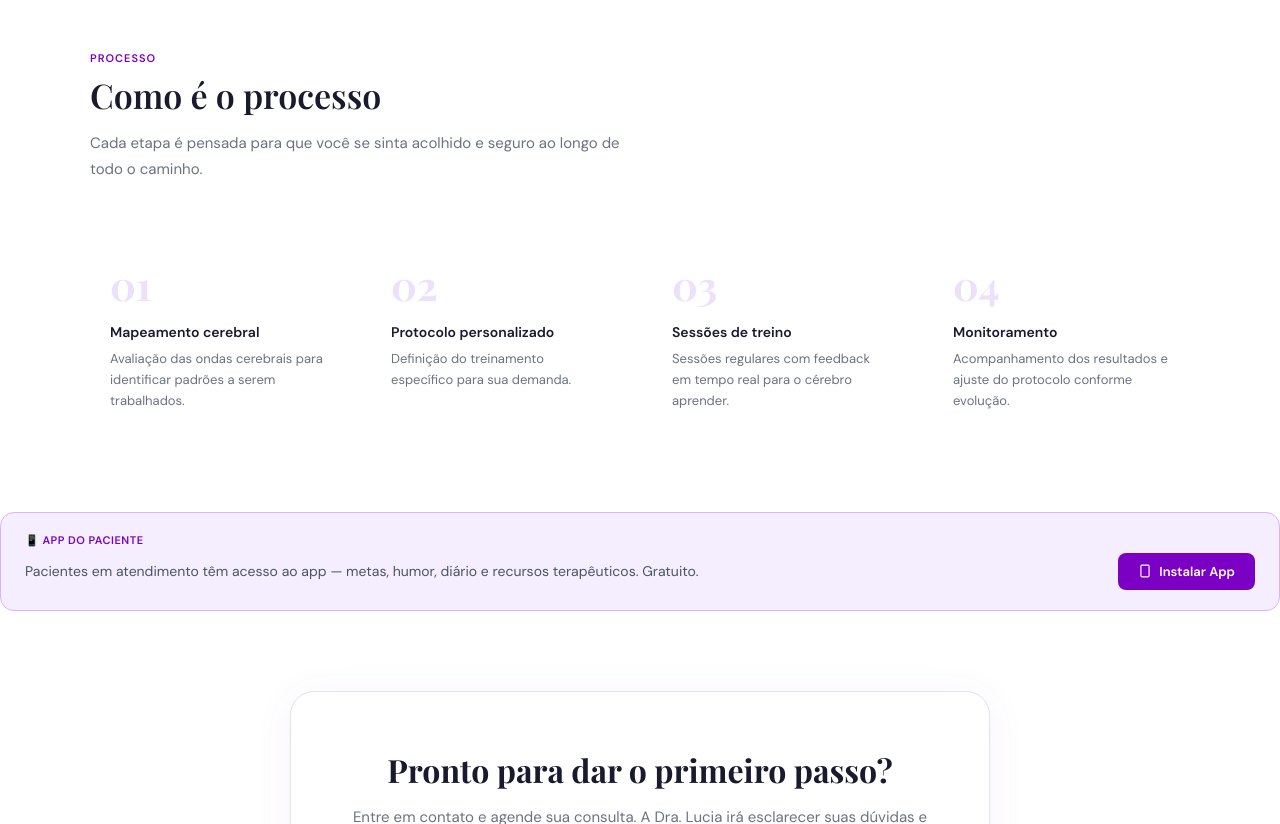
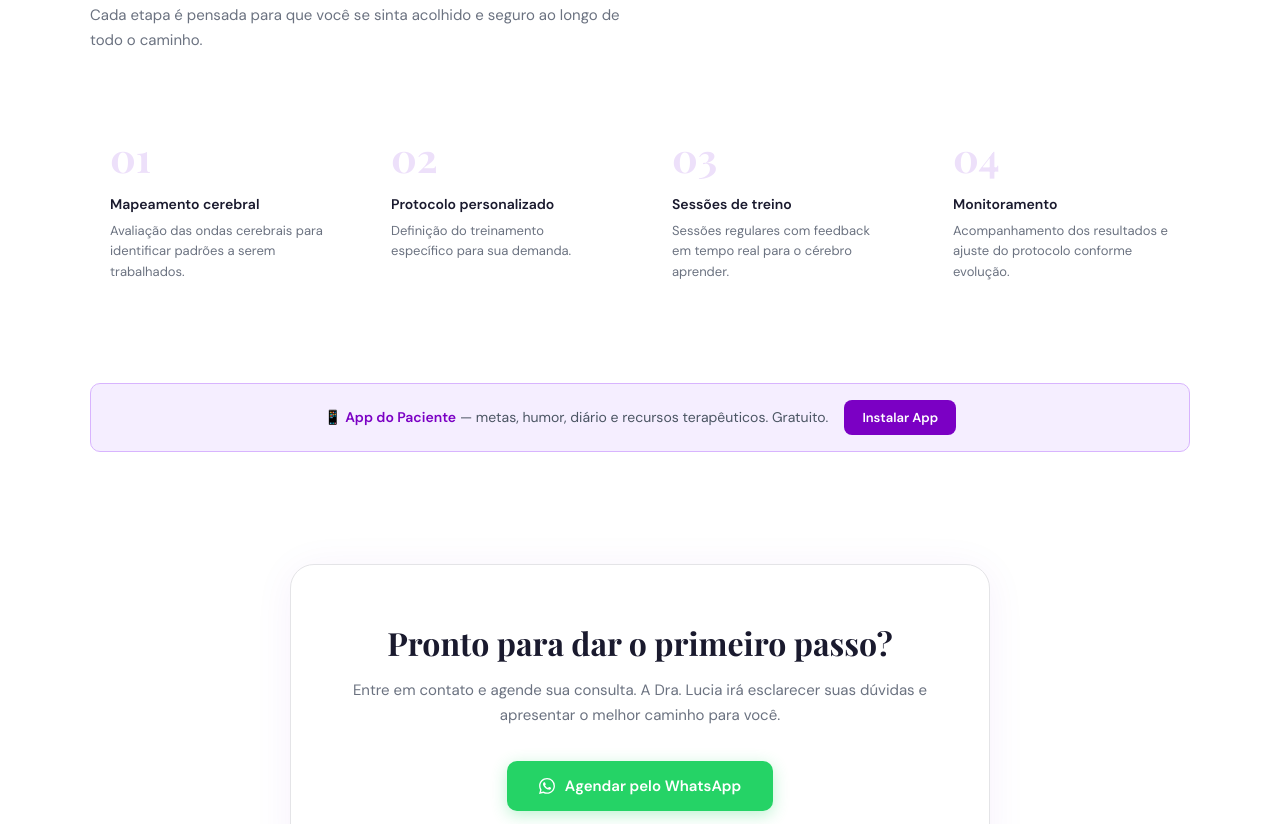
Before and after one commit to luciakratz-arch/clinica-dra.LuciaKratz, a website: page neurofeedback.html in a window 1280 px wide. Shown: the part 1976-2800 px from the top of the page. Drawn offline with nearby package versions, Linux system fonts and the light colour scheme; a web font is replaced by a local one.

Commit message:
Update neurofeedback.html

```diff
--- a/neurofeedback.html
+++ b/neurofeedback.html
@@ -162,9 +162,6 @@
       <div class="cred"><div class="cred-dot"></div> Presencial e Online</div>
     </div>
   </div>
-  <div class="hero-img">
-    <img src="foto3.jpeg" alt="Dra. Lucia Kratz — Psicóloga em Goiânia" onerror="this.parentElement.style.background='var(--purple-soft)'"/>
-  </div>
 </div>
 
 <hr/>
@@ -256,17 +253,16 @@
   </div>
 </section>
 
+
+<section style="padding:0 40px 32px;">
+  <div style="max-width:1100px;margin:0 auto;">
       <!-- BANNER APP -->
-      <div style="background:#f5eeff;border:1.5px solid #d8b4fe;border-radius:14px;padding:20px 24px;margin-bottom:0;">
-        <div style="font-size:11px;font-weight:700;color:#7B00C4;margin-bottom:6px;text-transform:uppercase;letter-spacing:.5px;">📱 App do Paciente</div>
-        <div style="display:flex;align-items:center;justify-content:space-between;gap:16px;flex-wrap:wrap;">
-          <div style="font-size:14px;color:#4b5563;line-height:1.5;flex:1;min-width:200px;">Pacientes em atendimento têm acesso ao app — metas, humor, diário e recursos terapêuticos. Gratuito.</div>
-          <a href="https://luciakratz-arch.github.io/clinica-dra.LuciaKratz/instalar-app" style="background:#7B00C4;color:white;font-weight:600;font-size:13px;padding:10px 20px;border-radius:8px;white-space:nowrap;text-decoration:none;display:inline-flex;align-items:center;gap:7px;flex-shrink:0;">
-            <svg width="14" height="14" viewBox="0 0 24 24" fill="none" stroke="currentColor" stroke-width="2"><rect x="5" y="2" width="14" height="20" rx="2"/><line x1="12" y1="18" x2="12.01" y2="18"/></svg>
-            Instalar App
-          </a>
-        </div>
+      <div style="background:#f5eeff;border:1.5px solid #d8b4fe;border-radius:10px;padding:16px 24px;display:flex;align-items:center;justify-content:center;gap:16px;text-align:center;">
+        <div style="font-size:14px;color:#4b5563;">📱 <strong style="color:#7B00C4;">App do Paciente</strong> — metas, humor, diário e recursos terapêuticos. Gratuito.</div>
+        <a href="https://luciakratz-arch.github.io/clinica-dra.LuciaKratz/instalar-app" style="background:#7B00C4;color:white;font-weight:600;font-size:13px;padding:9px 18px;border-radius:8px;white-space:nowrap;text-decoration:none;flex-shrink:0;">Instalar App</a>
       </div>
+  </div>
+</section>
 
 <section class="cta-section">
   <div class="cta-box">
```
